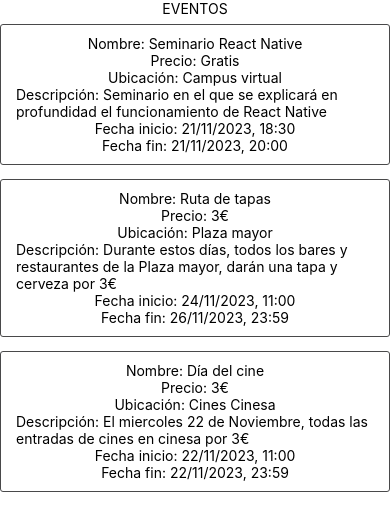
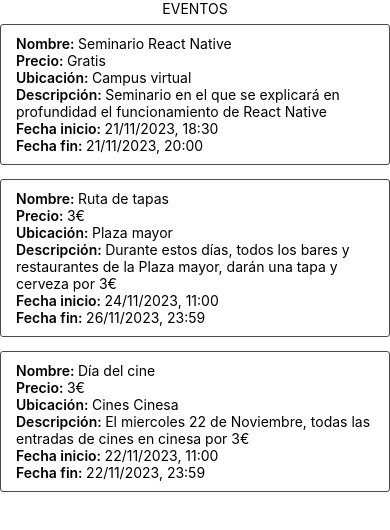
Before and after one commit to pavazfer/VIU_Dispositivos_moviles_app_multiplataforma, a React Native app in the folder Actividad2/: screen / in a window 390 px wide. Shown: the top 530 px of the page. Built offline with nearby package versions, Linux system fonts and the light colour scheme; data requests are answered from the project's data file.

Commit message:
Pequeño estilo

```diff
--- a/Actividad2/components/EventCard.js
+++ b/Actividad2/components/EventCard.js
@@ -15,13 +15,13 @@ export default function EventCard({event, onPress}) {
   };
 
   return (
-  <TouchableOpacity onPress={onPress} style={[styles.container]}>
-    <Text >Nombre: {event.nombre}</Text>
-    <Text >Precio: {event.precio}</Text>
-    <Text >Ubicación: {event.ubicacion}</Text>
-    <Text >Descripción: {event.descripcion}</Text>
-    <Text >Fecha inicio: {formatDate(event.fecha_inicio)}</Text>
-    <Text >Fecha fin: {formatDate(event.fecha_fin)}</Text>
+  <TouchableOpacity onPress={onPress} style={styles.container}>
+    <Text><Text style={styles.title}>Nombre: </Text>{event.nombre}</Text>
+    <Text ><Text style={styles.title}>Precio: </Text>{event.precio}</Text>
+    <Text ><Text style={styles.title}>Ubicación: </Text>{event.ubicacion}</Text>
+    <Text ><Text style={styles.title}>Descripción: </Text>{event.descripcion}</Text>
+    <Text ><Text style={styles.title}>Fecha inicio: </Text>{formatDate(event.fecha_inicio)}</Text>
+    <Text ><Text style={styles.title}>Fecha fin: </Text>{formatDate(event.fecha_fin)}</Text>
   </TouchableOpacity>
   );
 }
@@ -30,13 +30,14 @@ const styles = StyleSheet.create({
   container: {
     flex: 1,
     backgroundColor: '#fff',
-    alignItems: 'center',
-    justifyContent: 'center',
     borderWidth: 1,
     borderRadius: 3,
     borderColor: '#49494a',
     paddingHorizontal: 15,
     paddingVertical: 10,
     marginVertical: 7
+  },
+  title: {
+    fontWeight: 600
   }
 });
```
